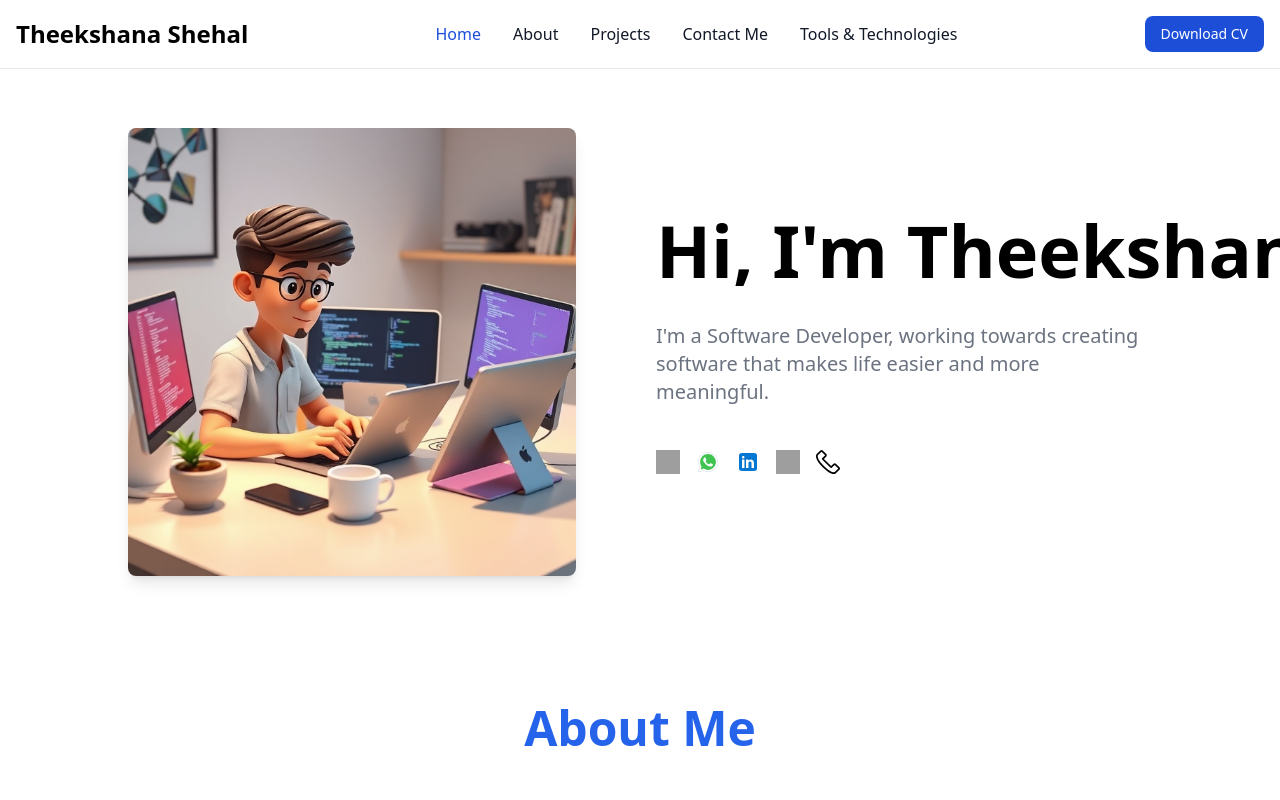
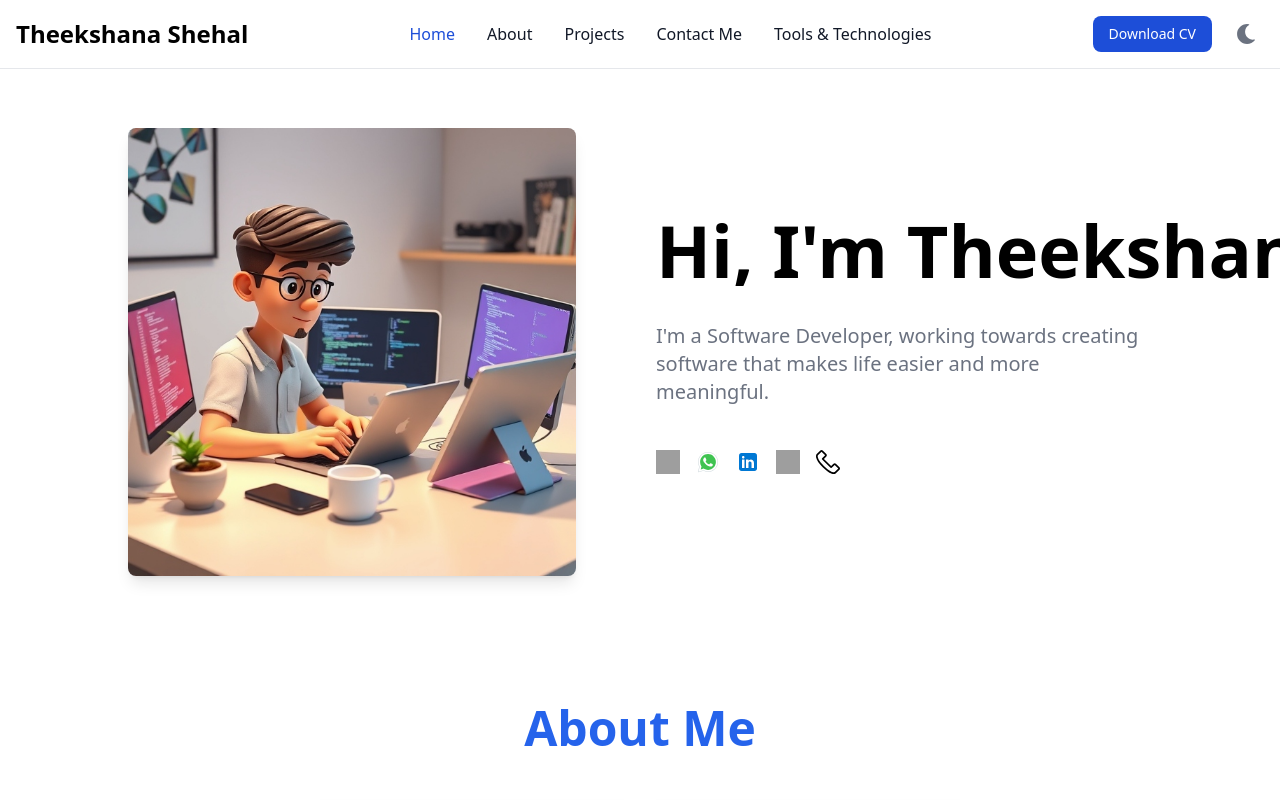
Before and after one commit to Shehal2/React-portfolio, a React (Vite) app: page / in a window 1280 px wide. Shown: the top 800 px of the page. Built offline with nearby package versions, Linux system fonts and the light colour scheme; grey boxes are pictures that could not be loaded.

Commit message:
add light mode dark mode

```diff
--- a/src/App.tsx
+++ b/src/App.tsx
@@ -23,6 +23,7 @@ function App() {
 
   return (
     <main className="">
+
       {/* Pass the scroll handler to the Nav component */}
       <Nav onProjectsClick={scrollToImages} />
 
--- a/src/componnent/nav.tsx
+++ b/src/componnent/nav.tsx
@@ -1,4 +1,5 @@
-import { useState } from 'react';
+import { useState, useEffect } from 'react';
+import { FaSun, FaMoon } from 'react-icons/fa';
 
 interface NavItem {
   label: string;
@@ -15,10 +16,22 @@ const navItems: NavItem[] = [
 
 const Navbar = () => {
   const [isOpen, setIsOpen] = useState(false);
+  const [theme, setTheme] = useState(localStorage.getItem('theme') || 'light');
 
   const handleToggle = () => {
     setIsOpen(!isOpen);
   };
+
+  const toggleTheme = () => {
+    const newTheme = theme === 'light' ? 'dark' : 'light';
+    setTheme(newTheme);
+    localStorage.setItem('theme', newTheme);
+    document.documentElement.classList.toggle('dark', newTheme === 'dark');
+  };
+
+  useEffect(() => {
+    document.documentElement.classList.toggle('dark', theme === 'dark');
+  }, [theme]);
 
   return (
     <nav className="bg-white dark:bg-gray-900 fixed w-full z-20 top-0 start-0 border-b border-gray-200 dark:border-gray-600">
@@ -28,7 +41,7 @@ const Navbar = () => {
           <button
             type="button"
             onClick={() => window.open('https://drive.google.com/file/d/your-google-drive-link/view?usp=sharing', '_blank')}
-    className="text-white bg-blue-700 hover:bg-blue-800 focus:ring-4 focus:outline-none focus:ring-blue-300 font-medium rounded-lg text-sm px-4 py-2 text-center dark:bg-blue-600 dark:hover:bg-blue-700 dark:focus:ring-blue-800"
+            className="text-white bg-blue-700 hover:bg-blue-800 focus:ring-4 focus:outline-none focus:ring-blue-300 font-medium rounded-lg text-sm px-4 py-2 text-center dark:bg-blue-600 dark:hover:bg-blue-700 dark:focus:ring-blue-800 mr-4" // Added margin-right
           >
             Download CV
           </button>
@@ -42,8 +55,14 @@ const Navbar = () => {
           >
             <span className="sr-only">Open main menu</span>
             <svg className="w-5 h-5" aria-hidden="true" xmlns="http://www.w3.org/2000/svg" fill="none" viewBox="0 0 17 14">
-      <path stroke="currentColor" stroke-linecap="round" stroke-linejoin="round" stroke-width="2" d="M1 1h15M1 7h15M1 13h15" />
+              <path stroke="currentColor" strokeLinecap="round" strokeLinejoin="round" strokeWidth="2" d="M1 1h15M1 7h15M1 13h15" />
             </svg>
+          </button>
+          <button
+            onClick={toggleTheme}
+            className="text-gray-500 dark:text-gray-400 hover:bg-gray-100 dark:hover:bg-gray-700 focus:outline-none focus:ring-2 focus:ring-gray-200 dark:focus:ring-gray-600 rounded-lg p-2 ml-4" // Added margin-left
+          >
+            {theme === 'light' ? <FaMoon className="w-5 h-5" /> : <FaSun className="w-5 h-5" />}
           </button>
         </div>
 
```
Lines whose indentation alone changed are shown as unchanged.
